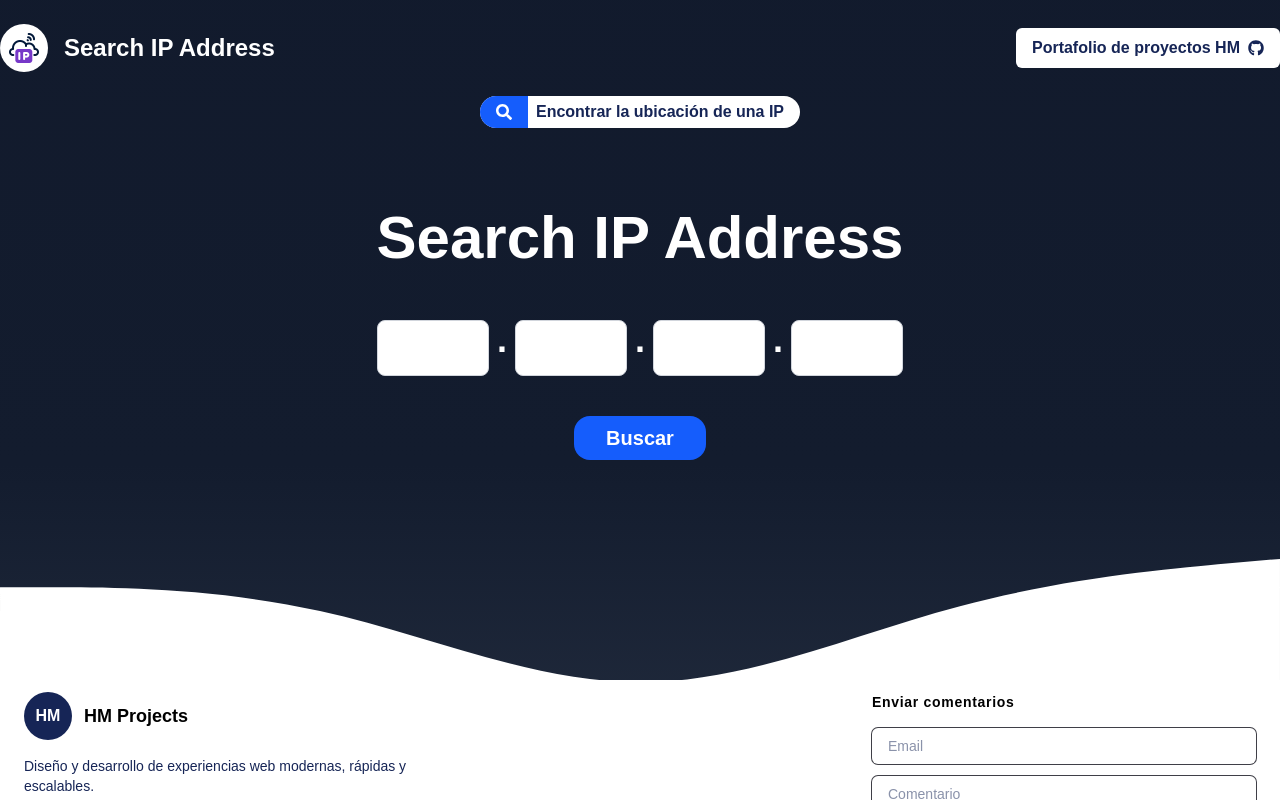
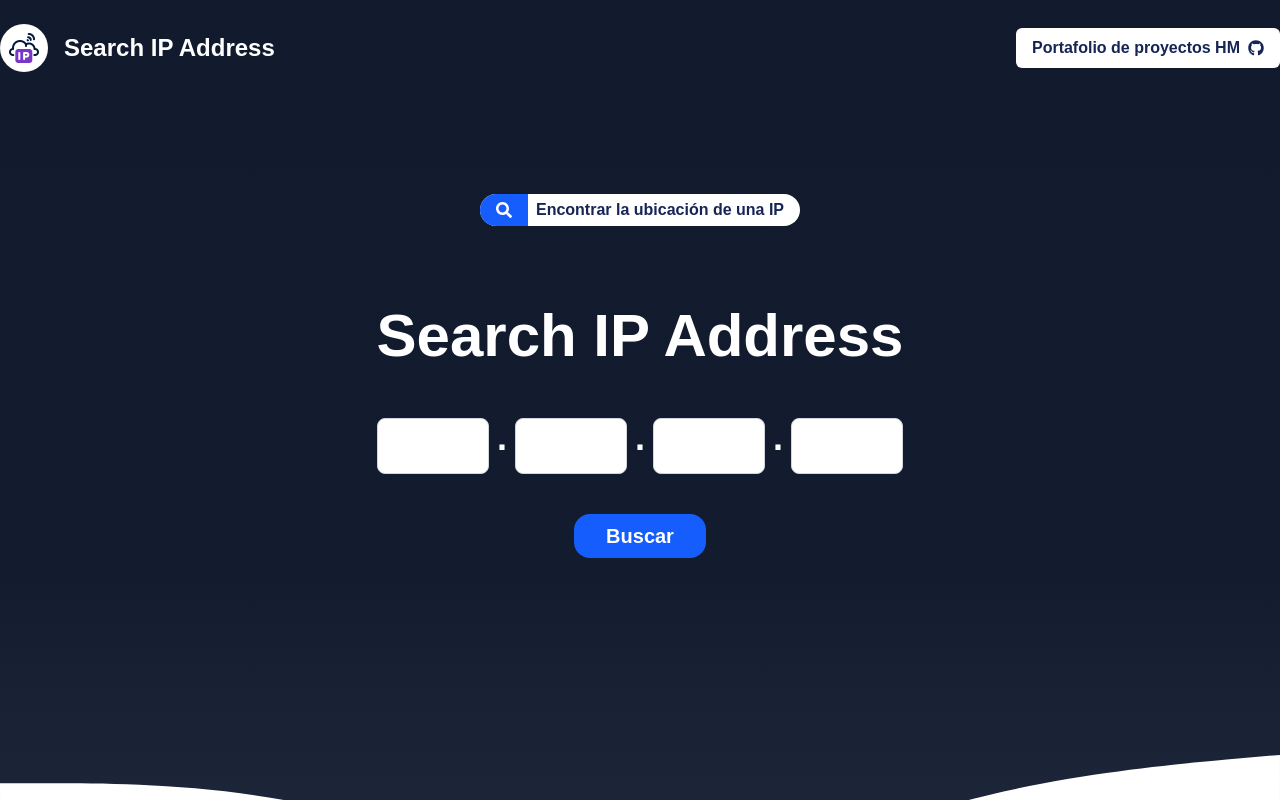
Before and after one commit to EnriqueHM31/api-ip-localization, a React (Vite) app: page / in a window 1280 px wide. Shown: the top 800 px of the page. Built offline with nearby package versions, Linux system fonts and the light colour scheme; no server answers.

Commit message:
fix: add min-height to Hero component for full screen display

```diff
--- a/src/pages/PageHome.tsx
+++ b/src/pages/PageHome.tsx
@@ -4,7 +4,7 @@ import FormIpAddress from "../components/sections/IpAddress";
 
 export default function Hero() {
     return (
-        <div className=" md:max-w-7xl w-full flex flex-col items-center justify-center mx-auto">
+        <div className=" md:max-w-7xl w-full flex flex-col items-center justify-center mx-auto min-h-screen">
 
             <Etiqueta text="Encontrar la ubicación de una IP" icon={<FaSearch />} />
 
```
